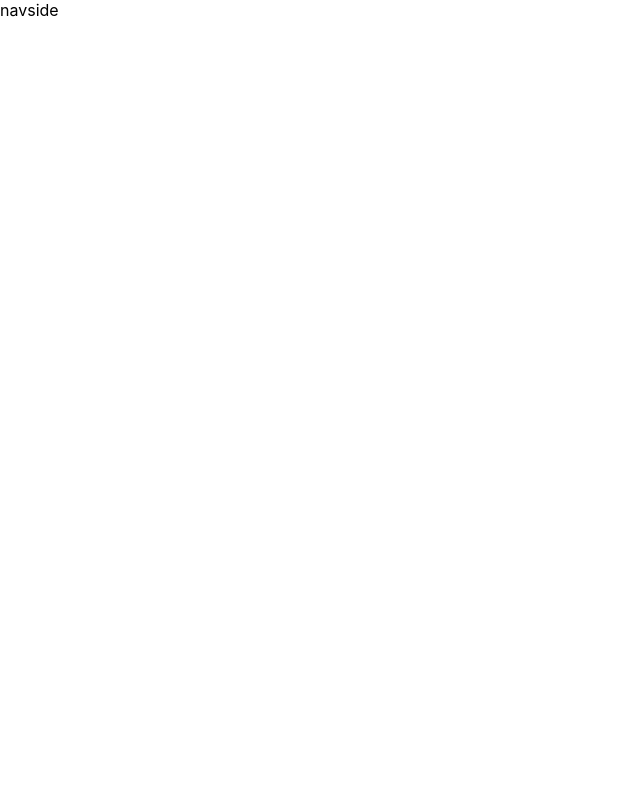
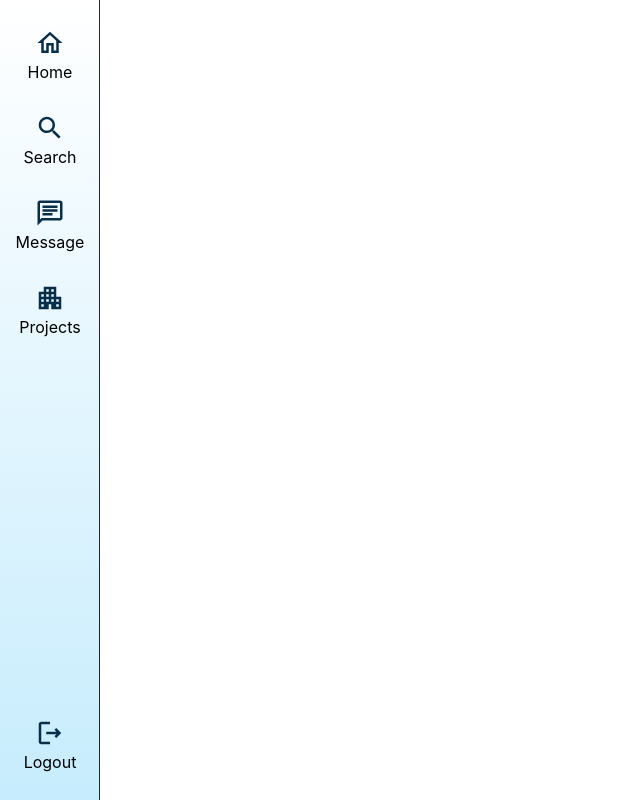
Before and after one commit to Omar-Krayyem/luxury_key_client, a React (Create React App) app: page /navside in a window 1280 px wide. Shown: the whole page, without its empty margins (0-640 px from the left). Built offline with nearby package versions, Linux system fonts and the light colour scheme.

Commit message:
Client <> designed navside component

```diff
--- a/src/components/Navside/index.jsx
+++ b/src/components/Navside/index.jsx
@@ -1,9 +1,41 @@
 import './style.css';
+import HomeOutlinedIcon from '@mui/icons-material/HomeOutlined';
+import SearchOutlinedIcon from '@mui/icons-material/SearchOutlined';
+import ChatOutlinedIcon from '@mui/icons-material/ChatOutlined';
+import ApartmentOutlinedIcon from '@mui/icons-material/ApartmentOutlined';
+import LogoutOutlinedIcon from '@mui/icons-material/LogoutOutlined';
 
 const Header = () => {
     return (
         <div className='navside'>
-            navside
+            <div className='upper'>
+                <div className='section'>
+                    <div className='icon'><HomeOutlinedIcon sx={{ fontSize: 30 }} /></div>
+                    <div className="title">Home</div>
+                </div>
+
+                <div className='section'>
+                    <div className='icon'><SearchOutlinedIcon sx={{ fontSize: 30 }}/></div>
+                    <div className="title">Search</div>
+                </div>
+
+                <div className='section'>
+                    <div className='icon'><ChatOutlinedIcon sx={{ fontSize: 30 }}/></div>
+                    <div className="title">Message</div>
+                </div>
+
+                <div className='section'>
+                    <div className='icon'><ApartmentOutlinedIcon sx={{ fontSize: 30 }}/></div>
+                    <div className="title">Projects</div>
+                </div>
+            </div>
+
+            <div className='below'>
+                <div className='section'>
+                    <div className='icon'><LogoutOutlinedIcon sx={{ fontSize: 30 }}/></div>
+                    <div className="title">Logout</div>
+                </div>
+            </div>
         </div>
     );
 }
--- a/src/components/Navside/style.css
+++ b/src/components/Navside/style.css
@@ -0,0 +1,39 @@
+.navside{
+    box-sizing: border-box;
+    min-height: 100vh;
+    width: 100px;
+    display: flex;
+    flex-direction: column;
+    justify-content: space-between;
+    border-right: 1px solid #082F49;
+    padding: 20px 15px;
+    background: linear-gradient(180deg, #FFF 0.03%, #38BDF8 353.05%);
+}
+
+.navside .upper{
+    display: flex;
+    flex-direction: column;
+    justify-content: center;
+    gap: 15px;
+}
+
+.navside .section{
+    display: flex;
+    height: 70px;
+    width: 70px;
+    padding: 15px;
+    flex-direction: column;
+    justify-content: center;
+    align-items: center;
+    gap: 0px;
+    cursor: pointer;
+    border-radius: 20px
+}
+
+.navside .section:hover{
+    background-color: #F0F0F0;
+}
+
+.navside .icon{
+    color: #082F49;
+}
```
